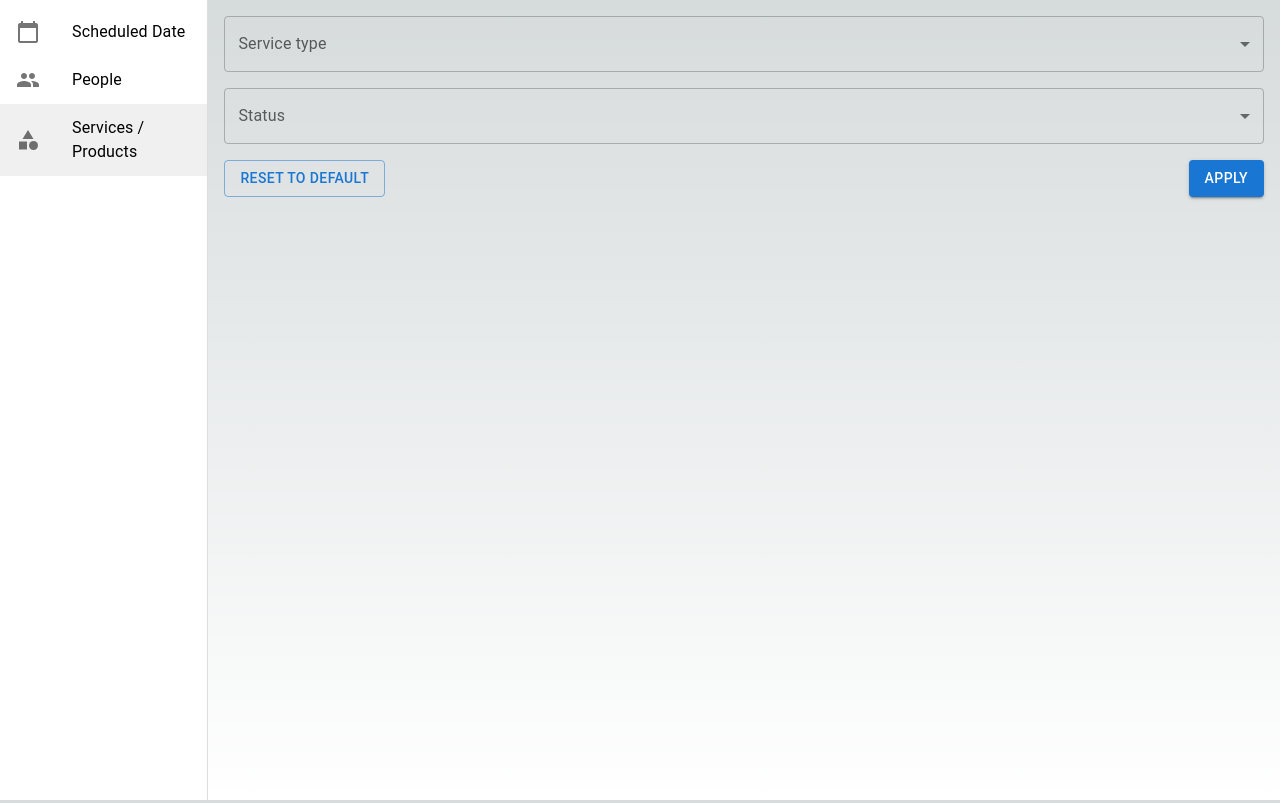
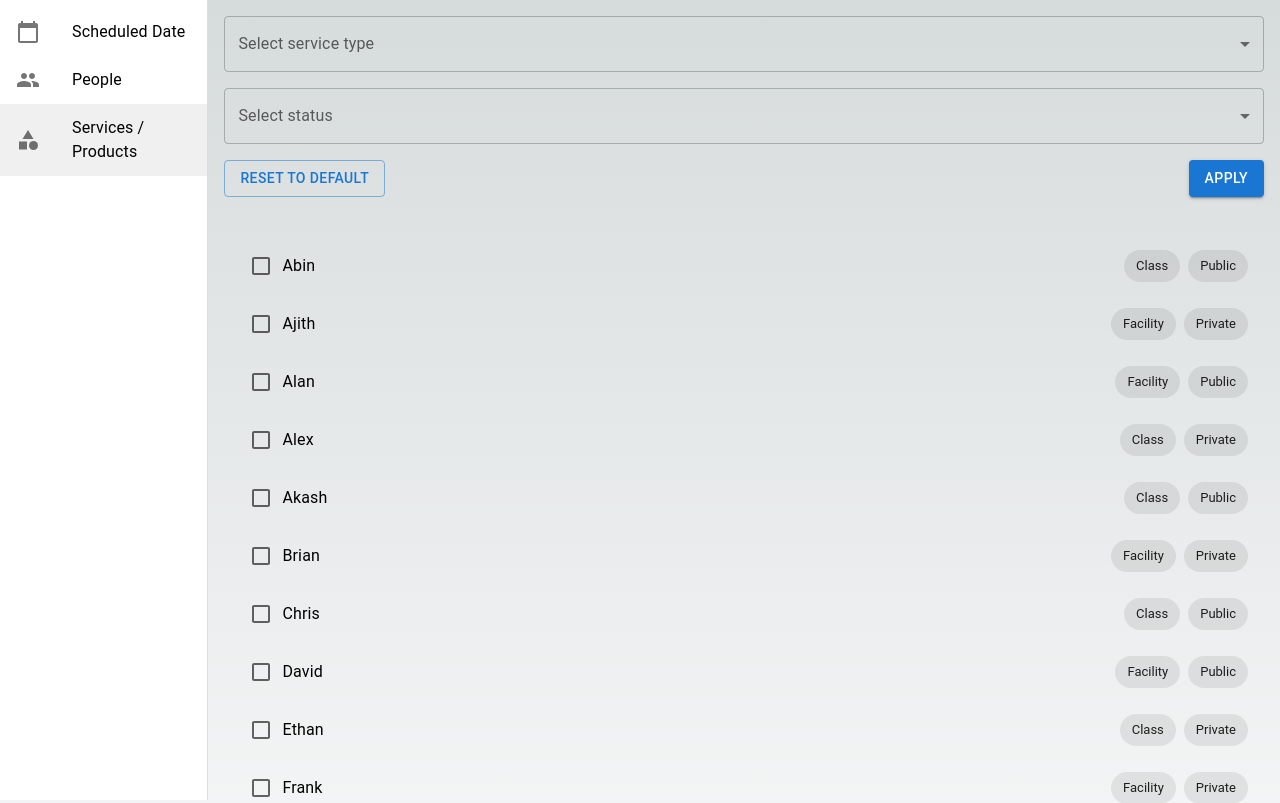
Before and after one commit to jisshub/my-nextjs-app, a Next.js app: page /service/products in a window 1280 px wide. Shown: the top 803 px of the page. Built offline with nearby package versions, Linux system fonts and the light colour scheme.

Commit message:
commit all changes

```diff
--- a/components/PeoplePage.tsx
+++ b/components/PeoplePage.tsx
@@ -87,9 +87,6 @@ const PeoplePage = () => {
         <Button variant="outlined" onClick={resetToDefault}>
           Reset to Default
         </Button>
-        <Button variant="contained" color="primary">
-          Apply
-        </Button>
       </Box>
       <Box sx={{ mt: 4 }}>
         {searchText && (
--- a/components/ProductsPage.tsx
+++ b/components/ProductsPage.tsx
@@ -7,13 +7,20 @@ import {
   InputLabel,
   MenuItem,
   Select,
-  Button
+  Button,
+  List,
+  ListItem,
+  ListItemText,
+  Chip,
+  Checkbox,
+  Typography,
 } from "@mui/material";
 import { users } from "../data/user";
 
 const ProductsPage = () => {
   const [serviceType, setServiceType] = useState("");
   const [status, setStatus] = useState("");
+  const [filteredUsers, setFilteredUsers] = useState(users);
 
   const serviceTypes = Array.from(new Set(users.map(user => user.type)));
   const statuses = Array.from(new Set(users.map(user => user.status)));
@@ -21,12 +28,21 @@ const ProductsPage = () => {
   const resetToDefault = () => {
     setServiceType("");
     setStatus("");
+    setFilteredUsers(users);
   };
+
+  const handleApply = () => {
+    const filtered = users.filter(user =>
+      (serviceType ? user.type === serviceType : true) &&
+      (status ? user.status === status : true)
+    );
+    setFilteredUsers(filtered);
+  };
+
   return (
-    <>
     <Box sx={{ display: "flex", flexDirection: "column", p: 2, width: "100%" }}>
       <FormControl fullWidth sx={{ mb: 2 }}>
-                <InputLabel>Service type</InputLabel>
+        <InputLabel>Select service type</InputLabel>
         <Select
           value={serviceType}
           onChange={(e) => setServiceType(e.target.value)}
@@ -40,7 +56,7 @@ const ProductsPage = () => {
         </Select>
       </FormControl>
       <FormControl fullWidth>
-                <InputLabel>Status</InputLabel>
+        <InputLabel>Select status</InputLabel>
         <Select
           value={status}
           onChange={(e) => setStatus(e.target.value)}
@@ -58,12 +74,30 @@ const ProductsPage = () => {
         <Button variant="outlined" onClick={resetToDefault}>
           Reset to Default
         </Button>
-                <Button variant="contained" color="primary">
+        <Button variant="contained" color="primary" onClick={handleApply}>
           Apply
         </Button>
       </Box>
+
+      <Box sx={{ mt: 4 }}>
+        {filteredUsers.length > 0 ? (
+          <List>
+            {filteredUsers.map((user) => (
+              <ListItem key={user.id} sx={{ display: "flex", alignItems: "center" }}>
+                <Checkbox />
+                <ListItemText primary={user.name} />
+                <Chip label={user.type} className="mr-2" />
+                <Chip label={user.status} />
+              </ListItem>
+            ))}
+          </List>
+        ) : (
+          <Typography variant="h6" gutterBottom>
+            No matching users found.
+          </Typography>
+        )}
       </Box>
-    </>
+    </Box>
   );
 };
 
```
Lines whose indentation alone changed are shown as unchanged.
